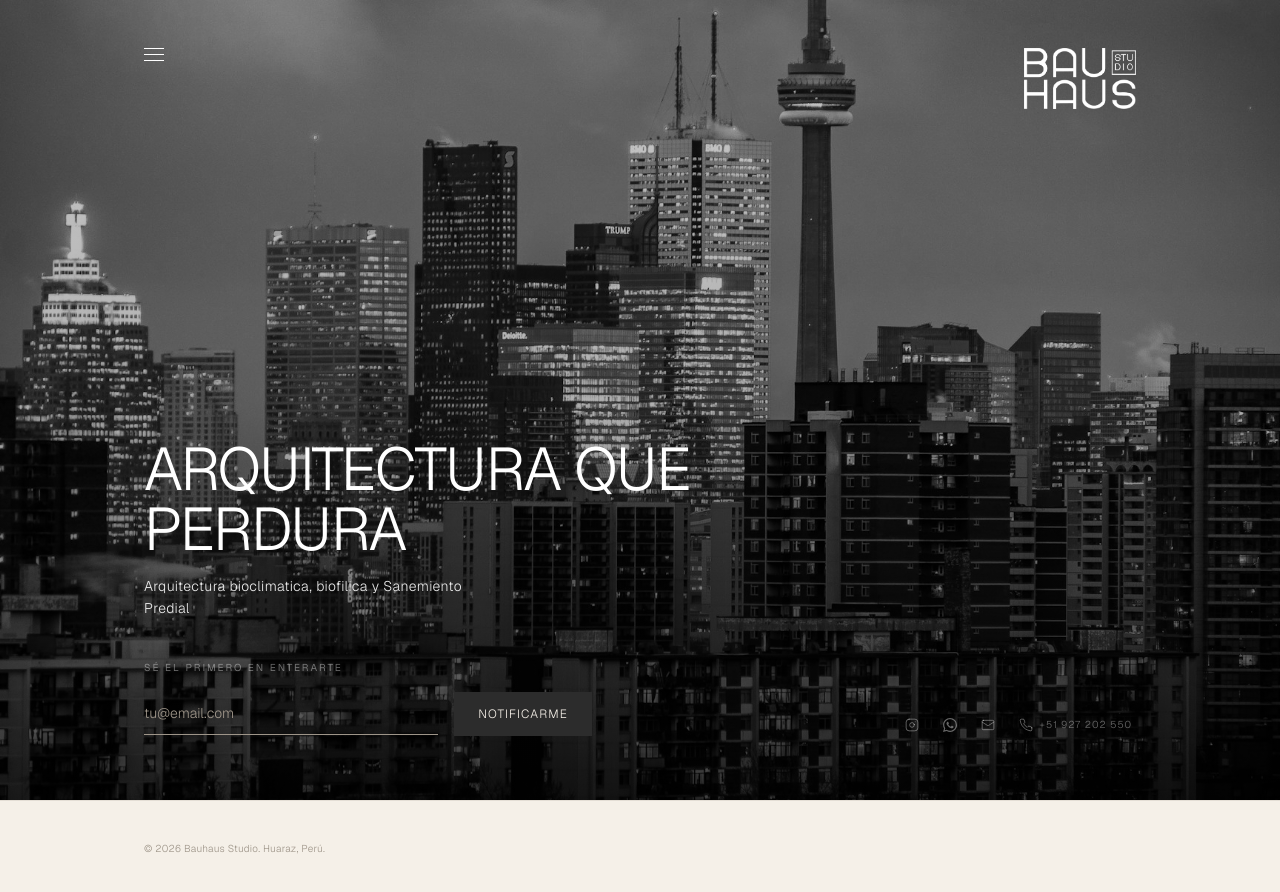
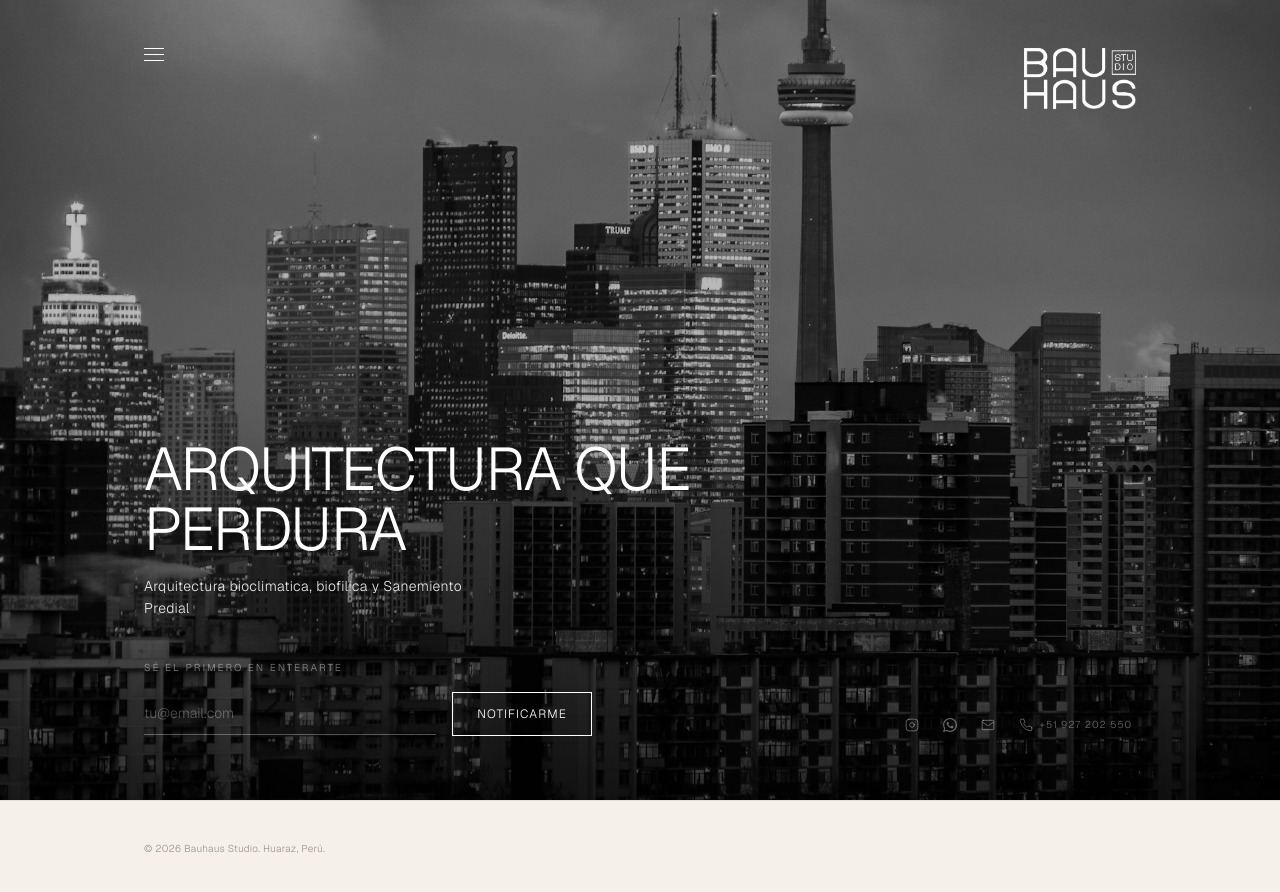
Before and after one commit to designgreen-dev/bauhaus-studio-web, a Next.js app: page / in a window 1280 px wide. Shown: the top 892 px of the page. Built offline with nearby package versions, Linux system fonts and the light colour scheme.

Commit message:
feat: add dark mode support to Button, Input, and NotifyForm components

```diff
--- a/components/atoms/Button.tsx
+++ b/components/atoms/Button.tsx
@@ -2,7 +2,7 @@ import { type ButtonHTMLAttributes } from 'react'
 import { Loader2 } from 'lucide-react'
 
 interface ButtonProps extends ButtonHTMLAttributes<HTMLButtonElement> {
-  variant?: 'primary' | 'ghost'
+  variant?: 'primary' | 'ghost' | 'ghost-light'
   size?: 'sm' | 'md' | 'lg'
   isLoading?: boolean
 }
@@ -18,6 +18,8 @@ const variantClasses: Record<NonNullable<ButtonProps['variant']>, string> = {
     'bg-stone-dark text-cream hover:bg-earth focus-visible:ring-earth',
   ghost:
     'border border-stone-dark text-stone-dark hover:bg-stone-dark hover:text-cream focus-visible:ring-stone-dark',
+  'ghost-light':
+    'border border-white text-white hover:bg-white hover:text-stone-dark focus-visible:ring-white',
 }
 
 export default function Button({
--- a/components/atoms/Input.tsx
+++ b/components/atoms/Input.tsx
@@ -4,12 +4,19 @@ interface InputProps extends InputHTMLAttributes<HTMLInputElement> {
   status?: 'idle' | 'error' | 'success'
   label?: string
   helperText?: string
+  dark?: boolean
 }
 
 const borderByStatus: Record<NonNullable<InputProps['status']>, string> = {
   idle: 'border-warm-gray focus:border-stone-dark',
   error: 'border-red-400 focus:border-red-500',
   success: 'border-sage focus:border-sage',
+}
+
+const darkBorderByStatus: Record<NonNullable<InputProps['status']>, string> = {
+  idle: 'border-white/30 focus:border-white',
+  error: 'border-red-400 focus:border-red-400',
+  success: 'border-white/60 focus:border-white',
 }
 
 const helperColorByStatus: Record<NonNullable<InputProps['status']>, string> = {
@@ -19,7 +26,7 @@ const helperColorByStatus: Record<NonNullable<InputProps['status']>, string> = {
 }
 
 const Input = forwardRef<HTMLInputElement, InputProps>(function Input(
-  { status = 'idle', label, helperText, id, className = '', ...props },
+  { status = 'idle', label, helperText, id, className = '', dark = false, ...props },
   ref
 ) {
   return (
@@ -27,7 +34,7 @@ const Input = forwardRef<HTMLInputElement, InputProps>(function Input(
       {label && (
         <label
           htmlFor={id}
-          className="text-[10px] tracking-widest uppercase text-warm-gray"
+          className={`text-[10px] tracking-widest uppercase ${dark ? 'text-white/50' : 'text-warm-gray'}`}
         >
           {label}
         </label>
@@ -38,16 +45,16 @@ const Input = forwardRef<HTMLInputElement, InputProps>(function Input(
         className={[
           'h-11 w-full bg-transparent',
           'border-b px-0',
-          'text-sm font-light text-stone-dark',
-          'placeholder:text-warm-gray',
+          dark ? 'text-white placeholder:text-white/30' : 'text-stone-dark placeholder:text-warm-gray',
+          'text-sm font-light',
           'outline-none transition-colors',
-          borderByStatus[status],
+          dark ? darkBorderByStatus[status] : borderByStatus[status],
           className,
         ].join(' ')}
         {...props}
       />
       {helperText && (
-        <p className={`text-xs ${helperColorByStatus[status]}`}>{helperText}</p>
+        <p className={`text-xs ${dark ? 'text-red-400' : helperColorByStatus[status]}`}>{helperText}</p>
       )}
     </div>
   )
--- a/components/molecules/NotifyForm.tsx
+++ b/components/molecules/NotifyForm.tsx
@@ -6,11 +6,15 @@ import Button from '@/components/atoms/Button'
 
 type FormStatus = 'idle' | 'loading' | 'success' | 'error'
 
+interface NotifyFormProps {
+  dark?: boolean
+}
+
 function isValidEmail(value: string): boolean {
   return /^[^\s@]+@[^\s@]+\.[^\s@]+$/.test(value)
 }
 
-export default function NotifyForm() {
+export default function NotifyForm({ dark = false }: NotifyFormProps) {
   const [email, setEmail] = useState('')
   const [touched, setTouched] = useState(false)
   const [status, setStatus] = useState<FormStatus>('idle')
@@ -29,7 +33,7 @@ export default function NotifyForm() {
 
   if (status === 'success') {
     return (
-      <p className="text-xs tracking-widest uppercase text-sage py-2">
+      <p className={`text-xs tracking-widest uppercase py-2 ${dark ? 'text-white/70' : 'text-sage'}`}>
         Gracias — te avisaremos pronto.
       </p>
     )
@@ -52,11 +56,12 @@ export default function NotifyForm() {
           helperText={hasError ? 'Ingresa un email válido.' : undefined}
           aria-label="Correo electrónico"
           autoComplete="email"
+          dark={dark}
         />
       </div>
       <Button
         type="submit"
-        variant="primary"
+        variant={dark ? 'ghost-light' : 'primary'}
         size="md"
         isLoading={status === 'loading'}
         className="shrink-0 mt-px"
```
